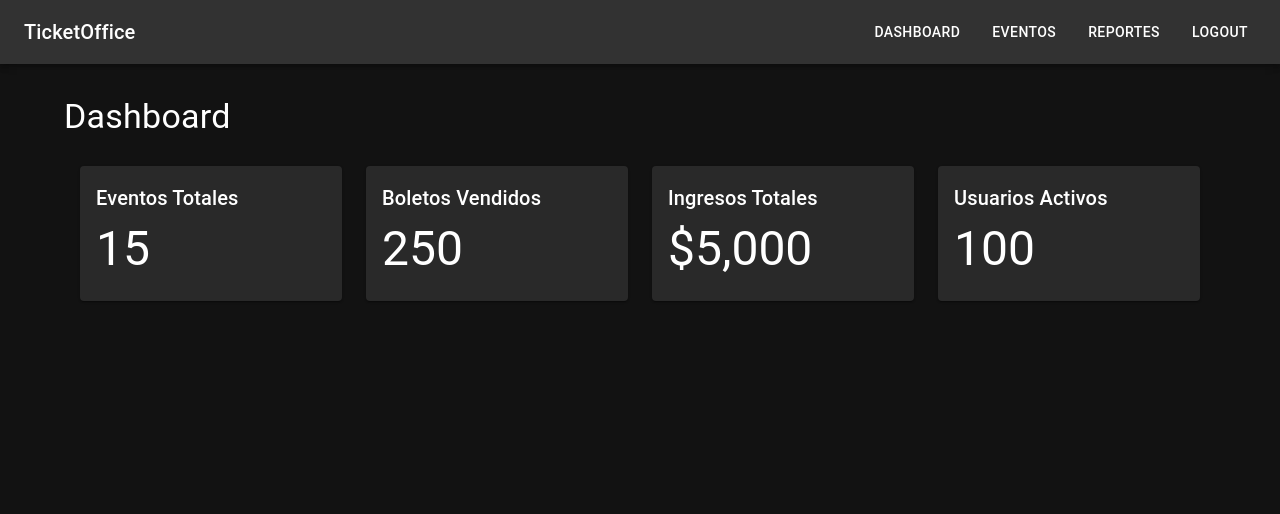
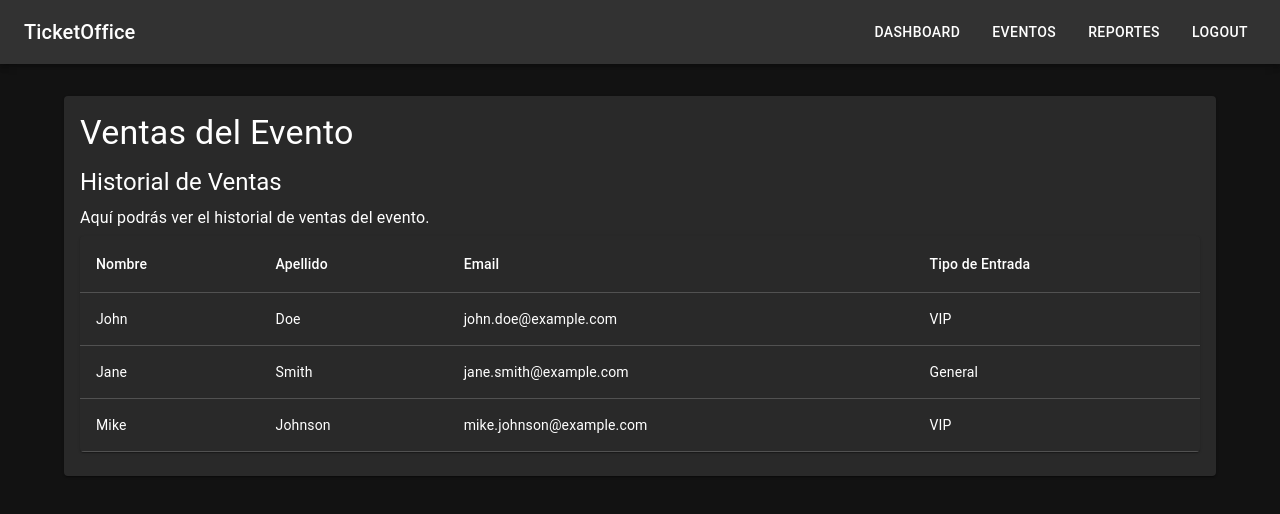
Before and after one commit to alejandrojuarez675/ticketoffice-frontend-2, a React (Create React App) app: page /admin/events/1/sales in a window 1280 px wide. Before the commit this address led to /admin/dashboard. Shown: the top 514 px of the page. Built offline with nearby package versions, Linux system fonts and the light colour scheme; sample sign-in values are in the browser's storage.

Commit message:
add sales page

```diff
--- a/src/App.tsx
+++ b/src/App.tsx
@@ -3,6 +3,7 @@ import BackofficeLayout from './components/BackofficeLayout';
 import DashboardPage from './pages/DashboardPage';
 import EventsPage from './pages/EventsPage';
 import EventDetailPage from './pages/EventDetailPage';
+import AdminEventSalesPage from './pages/AdminEventSalesPage';
 import ReportsPage from './pages/ReportsPage';
 import LoginPage from './pages/LoginPage';
 import RegisterPage from './pages/RegisterPage';
@@ -48,6 +49,13 @@ function App() {
 
         {/* Protected admin routes */}
         <Route path="/admin" element={<Navigate to="/admin/dashboard" replace />} />
+        <Route path="/admin/events/:id/sales" element={
+          <PrivateRoute>
+            <BackofficeLayout>
+              <AdminEventSalesPage />
+            </BackofficeLayout>
+          </PrivateRoute>
+        } />
         <Route path="/admin/dashboard" element={
           <PrivateRoute>
             <BackofficeLayout>
--- /dev/null
+++ b/src/mocks/SalesServiceMock.ts
@@ -0,0 +1,37 @@
+import { SalesResponse } from '../types/Sales';
+
+export class SalesServiceMock {
+  public static getMockSales(): SalesResponse {
+    return {
+      sales: [
+        {
+          id: "123e4567-e89b-12d3-a456-426614174000",
+          firstName: "John",
+          lastName: "Doe",
+          email: "john.doe@example.com",
+          ticketType: "VIP",
+          price: 150.5,
+          validated: true
+        },
+        {
+          id: "234f5678-f90a-23b4-c567-890123456789",
+          firstName: "Jane",
+          lastName: "Smith",
+          email: "jane.smith@example.com",
+          ticketType: "General",
+          price: 100.0,
+          validated: false
+        },
+        {
+          id: "345g6789-g01b-34c5-d678-901234567890",
+          firstName: "Mike",
+          lastName: "Johnson",
+          email: "mike.johnson@example.com",
+          ticketType: "VIP",
+          price: 150.5,
+          validated: true
+        }
+      ]
+    };
+  }
+}
--- /dev/null
+++ b/src/pages/AdminEventSalesPage.tsx
@@ -0,0 +1,117 @@
+import React, { useEffect, useState } from 'react';
+import {
+  Card,
+  CardContent,
+  Typography,
+  Table,
+  TableBody,
+  TableCell,
+  TableContainer,
+  TableHead,
+  TableRow,
+  Paper
+} from '@mui/material';
+import { useParams } from 'react-router-dom';
+import { SalesService } from '../services/SalesService';
+import { SalesResponse } from '../types/Sales';
+
+const AdminEventSalesPage: React.FC = () => {
+  const { id } = useParams<{ id: string }>();
+  const [salesData, setSalesData] = useState<SalesResponse | null>(null);
+  const [loading, setLoading] = useState(true);
+  const [error, setError] = useState<string | null>(null);
+
+  useEffect(() => {
+    const fetchSales = async () => {
+      try {
+        const data = await SalesService.getSalesByEventId(id || '');
+        setSalesData(data);
+        setError(null);
+      } catch (err) {
+        setError('Error loading sales data');
+      } finally {
+        setLoading(false);
+      }
+    };
+
+    if (id) {
+      fetchSales();
+    }
+  }, [id]);
+
+  if (loading) {
+    return (
+      <Card>
+        <CardContent>
+          <Typography variant="h5" gutterBottom>
+            Cargando ventas...
+          </Typography>
+        </CardContent>
+      </Card>
+    );
+  }
+
+  if (error) {
+    return (
+      <Card>
+        <CardContent>
+          <Typography variant="h5" gutterBottom>
+            Error: {error}
+          </Typography>
+        </CardContent>
+      </Card>
+    );
+  }
+
+  if (!salesData) {
+    return (
+      <Card>
+        <CardContent>
+          <Typography variant="h5" gutterBottom>
+            No hay datos de ventas disponibles
+          </Typography>
+        </CardContent>
+      </Card>
+    );
+  }
+
+  return (
+    <Card>
+      <CardContent>
+        <Typography variant="h4" gutterBottom>
+          Ventas del Evento
+        </Typography>
+        <Typography variant="h5" gutterBottom>
+          Historial de Ventas
+        </Typography>
+        <Typography variant="body1" gutterBottom>
+          Aquí podrás ver el historial de ventas del evento.
+        </Typography>
+        <TableContainer component={Paper}>
+          <Table>
+            <TableHead>
+              <TableRow>
+                <TableCell>Nombre</TableCell>
+                <TableCell>Apellido</TableCell>
+                <TableCell>Email</TableCell>
+                <TableCell>Tipo de Entrada</TableCell>
+              </TableRow>
+            </TableHead>
+            <TableBody>
+              {salesData.sales.map((sale) => (
+                <TableRow key={sale.id}>
+                  <TableCell>{sale.firstName}</TableCell>
+                  <TableCell>{sale.lastName}</TableCell>
+                  <TableCell>{sale.email}</TableCell>
+                  <TableCell>{sale.ticketType}</TableCell>
+                </TableRow>
+              ))}
+            </TableBody>
+          </Table>
+        </TableContainer>
+      </CardContent>
+    </Card>
+  );
+};
+
+export default AdminEventSalesPage;
--- a/src/pages/EventsPage.tsx
+++ b/src/pages/EventsPage.tsx
@@ -55,9 +55,23 @@ const EventsPage: React.FC = () => {
     handleClose();
   };
 
+  const handleViewSales = () => {
+    if (selectedEvent) {
+      navigate(`/admin/events/${selectedEvent}/sales`);
+    }
+    handleClose();
+  };
+
   const handleEditEvent = () => {
     if (selectedEvent) {
       navigate(`/admin/events/${selectedEvent}/edit`);
+    }
+    handleClose();
+  };
+
+  const handleDeleteEvent = () => {
+    if (selectedEvent) {
+      EventService.deleteEventById(selectedEvent);
     }
     handleClose();
   };
@@ -152,8 +166,14 @@ const EventsPage: React.FC = () => {
                       <MenuItem onClick={handleViewDetailsAsClient}>
                         <Typography variant="inherit">Ir a la pagina del evento</Typography>
                       </MenuItem>
+                      <MenuItem onClick={handleViewSales}>
+                        <Typography variant="inherit">Ver ventas</Typography>
+                      </MenuItem>
                       <MenuItem onClick={handleEditEvent}>
                         <Typography variant="inherit">Modificar</Typography>
+                      </MenuItem>
+                      <MenuItem onClick={handleDeleteEvent}>
+                        <Typography variant="inherit">Desactivar</Typography>
                       </MenuItem>
                     </Menu>
                   </TableCell>
--- a/src/services/EventService.ts
+++ b/src/services/EventService.ts
@@ -121,4 +121,23 @@ export class EventService {
       throw error;
     }
   }
+
+  static async deleteEventById(id: string): Promise<void> {
+    if (this.isMocked()) {
+      return;
+    }
+
+    try {
+      const response = await fetch(`${this.BASE_URL}/api/v1/events/${id}`, {
+        method: 'DELETE'
+      });
+
+      if (response.status !== 204) {
+        throw new Error(`Failed to delete event with id ${id}. Status: ${response.status}`);
+      }
+    } catch (error) {
+      console.error('Error deleting event:', error);
+      throw error;
+    }
+  }
 }
--- /dev/null
+++ b/src/services/SalesService.ts
@@ -0,0 +1,34 @@
+import { SalesServiceMock } from 'mocks/SalesServiceMock';
+import { SalesResponse } from '../types/Sales';
+import { ConfigService } from './ConfigService';
+
+export class SalesService {
+  private static BASE_URL = 'http://localhost:8080';
+
+  static async getSalesByEventId(eventId: string): Promise<SalesResponse> {
+    if (this.isMocked()) {
+      return SalesServiceMock.getMockSales();
+    }
+
+    try {
+      const response = await fetch(`${this.BASE_URL}/api/v1/events/${eventId}/sales`, {
+        headers: {
+          'accept': 'application/json'
+        }
+      });
+
+      if (!response.ok) {
+        throw new Error(`Failed to fetch sales for event ${eventId}`);
+      }
+
+      return response.json();
+    } catch (error) {
+      console.error('Error fetching sales:', error);
+      throw error;
+    }
+  }
+
+  private static isMocked(): boolean {
+    return ConfigService.isMockedEnabled();
+  }
+}
--- /dev/null
+++ b/src/types/Sales.ts
@@ -0,0 +1,13 @@
+export interface SalesResponse {
+  sales: Sale[];
+}
+
+export interface Sale {
+  id: string;
+  firstName: string;
+  lastName: string;
+  email: string;
+  ticketType: string;
+  price: number;
+  validated: boolean;
+}
```
